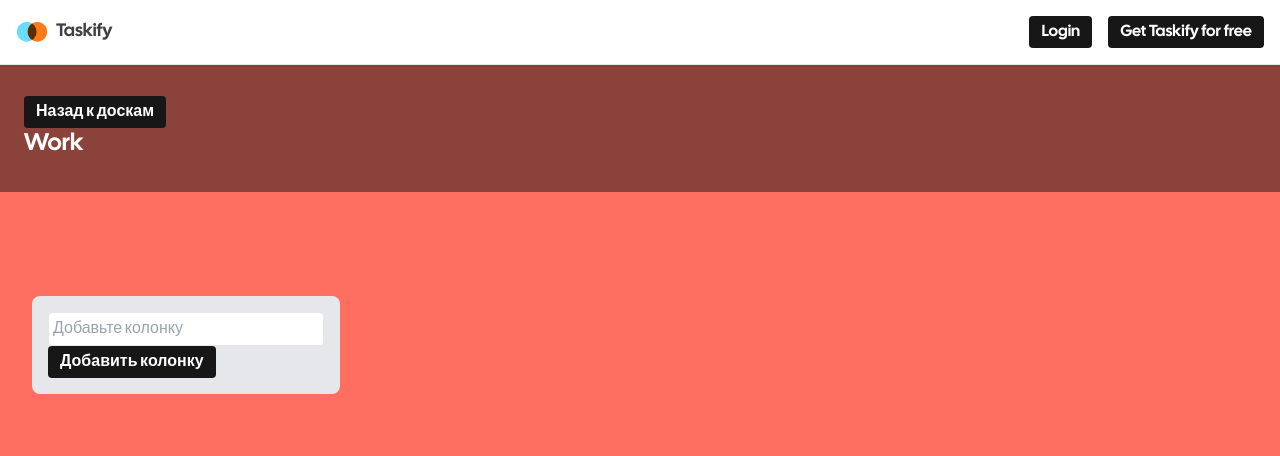
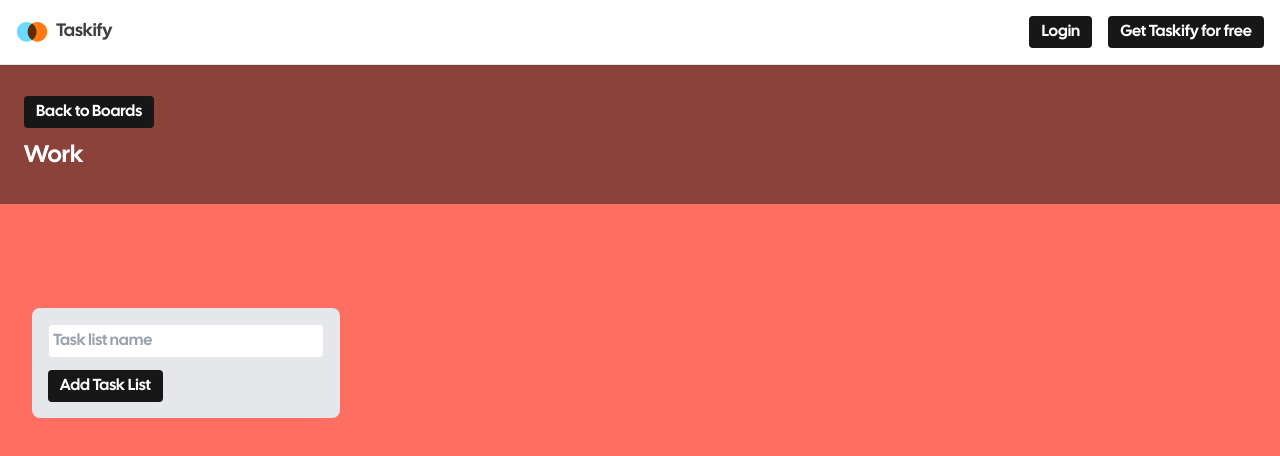
Before and after one commit to zhizhikkkk/TrelloClone, a React (Create React App) app: page /boards/1/tasks in a window 1280 px wide. Shown: the top 456 px of the page. Built offline with nearby package versions, Linux system fonts and the light colour scheme.

Commit message:
translate to english

```diff
--- a/src/components/DeleteButton.jsx
+++ b/src/components/DeleteButton.jsx
@@ -5,9 +5,9 @@ const DeleteButton = ({ onDelete }) => {
     <button
       onClick={onDelete}
       className="delete-button bg-red-500 text-white px-4 py-2 rounded-md hover:bg-red-600 transition-all duration-200 transform hover:scale-105"
-      title="Удалить доску"
+      title="Delete board"
     >
-      Удалить
+      Delete
     </button>
   );
 };
--- a/src/components/TaskList.jsx
+++ b/src/components/TaskList.jsx
@@ -48,7 +48,7 @@ const TaskList = ({
             className="border rounded p-1 w-3/4"
           />
         ) : (
-          <h2 className="font-bold">{column.title}</h2>
+          <h2 className="font-bold mb-4">{column.title}</h2>
         )}
         <button
           onClick={() => setMenuVisible(!menuVisible)}
@@ -64,9 +64,9 @@ const TaskList = ({
           {isEditing ? (
             <>
               <Button onClick={handleSaveEditedColumn} className="mb-2">
-                Сохранить
+                Save
               </Button>
-              <Button onClick={handleCancelEdit}>Отмена</Button>
+              <Button onClick={handleCancelEdit}>Cancel</Button>
             </>
           ) : (
             <>
@@ -74,23 +74,23 @@ const TaskList = ({
               <Button
                 onClick={handleEditColumn}
                 className="mb-2 text-left break-words max-w-full"
-                title="Переименовать"
+                title="Rename"
               >
-                Переименовать
+                Rename
               </Button>
               <Button
                 onClick={() => onDeleteColumn(column.id)}
                 className="mb-2 text-left break-words max-w-full"
-                title="Удалить"
+                title="Delete"
               >
-                Удалить
+                Delete
               </Button>
               <Button
                 onClick={() => onCopyColumn(column)}
                 className="text-left break-words max-w-full"
-                title="Копировать"
+                title="Copy"
               >
-                Копировать
+                Copy
               </Button>
             </>
           )}
@@ -110,15 +110,15 @@ const TaskList = ({
               type="text"
               value={newTaskTitle}
               onChange={(e) => setNewTaskTitle(e.target.value)}
-              placeholder="Добавьте задачу"
-              className="border rounded p-1 w-full mt-2"
+              placeholder="Add Task"
+              className="border rounded p-1 w-full mt-2 mb-4"
             />
-            <Button onClick={handleAddTask}>Добавить карточку</Button>
+            <Button onClick={handleAddTask}>Add Task</Button>
           </>
         ) : (
           !isEditing && (
             <Button onClick={() => setTaskInputVisible(true)}>
-              Добавить карточку
+              Add Task
             </Button>
           )
         )}
--- a/src/pages/BoardTasksPage.jsx
+++ b/src/pages/BoardTasksPage.jsx
@@ -67,7 +67,7 @@ const BoardTasksPage = () => {
     >
       <Navbar />
       <div className="pt-24 pb-8 px-6 text-white bg-neutral-900 bg-opacity-50">
-        <Button onClick={() => navigate("/boards")}>Назад к доскам</Button>
+        <Button className="mb-3" onClick={() => navigate("/boards")}>Back to Boards</Button>
         <h1 className="text-2xl">{board.name}</h1>
       </div>
       <div className="py-24 px-6 flex">
@@ -87,10 +87,10 @@ const BoardTasksPage = () => {
             type="text"
             value={newColumnTitle}
             onChange={(e) => setNewColumnTitle(e.target.value)}
-            placeholder="Добавьте колонку"
-            className="border rounded p-1 w-full"
+            placeholder="Task list name"
+            className="border rounded p-1 w-full mb-3"
           />
-          <Button onClick={handleAddColumn}>Добавить колонку</Button>
+          <Button onClick={handleAddColumn}>Add Task List</Button>
         </div>
       </div>
     </div>
```
